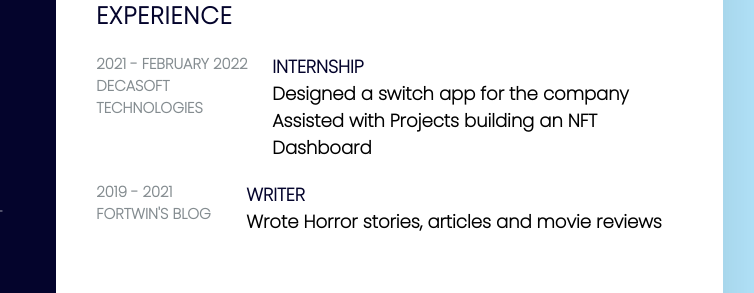
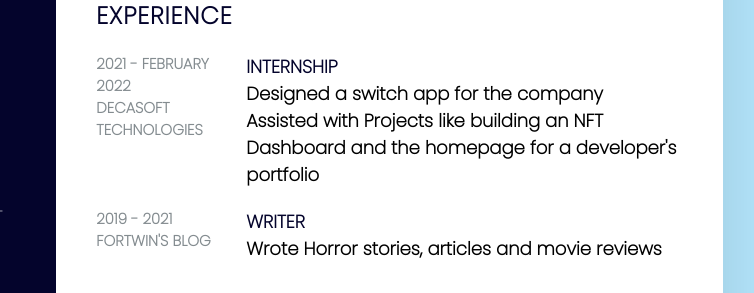
Before and after one commit to Fortwinhamz/My-Resume, a plain HTML site: page index.html in a window 1280 px wide. Shown: the part 403-696 px from the top of the page, 417-1171 px from the left. Drawn offline with Linux system fonts and the light colour scheme.

Commit message:
Update index.html

```diff
--- a/index.html
+++ b/index.html
@@ -126,7 +126,8 @@
                     <div class="text">
                         <h4>Internship</h4>
                         <p>Designed a switch app for the company  </p>
-                        <p> Assisted with Projects building an NFT Dashboard</p>
+                        <p> Assisted with Projects like building an NFT Dashboard
+                        and the homepage for a developer's portfolio</p>
                     </div>
                 </div>
 
```
